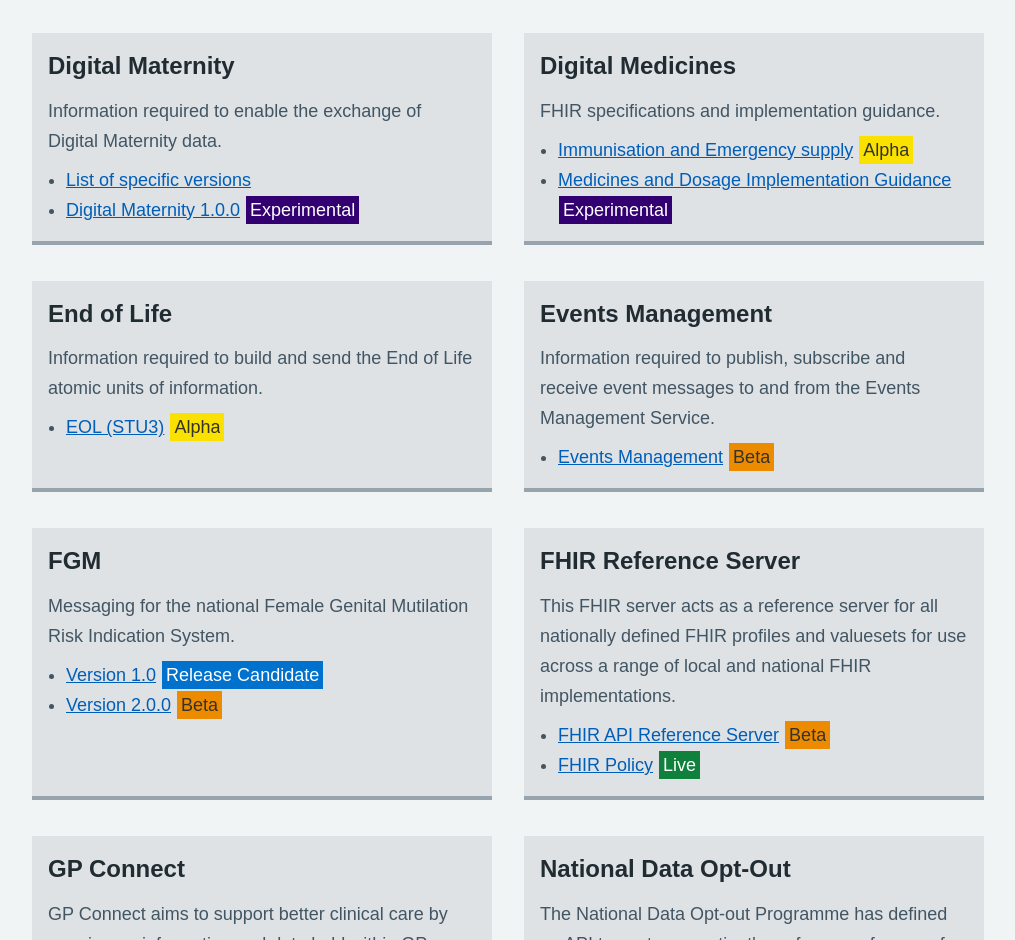
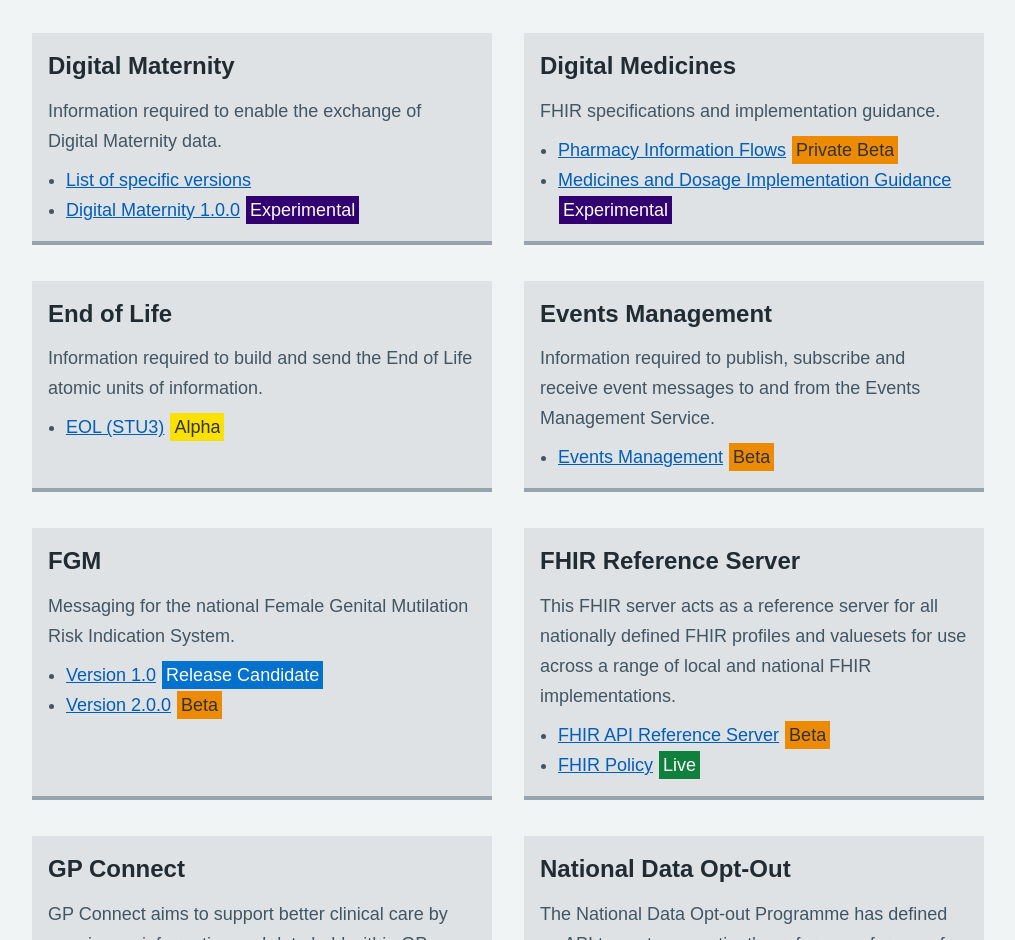
Before and after one commit to NHS-digital-website/developer-nhs-uk, a plain HTML site: page apis/index.html in a window 1280 px wide. Shown: the part 1763-2703 px from the top of the page, without its empty margins (132-1147 px from the left). Drawn offline with Linux system fonts and the light colour scheme.

Commit message:
Change to Digital Medicine Box

```diff
--- a/apis/index.html
+++ b/apis/index.html
@@ -232,9 +232,8 @@
                         <h3><strong>Digital Medicines</strong></h3>
                         <p>FHIR specifications and implementation guidance.</p>
                         <ul>
-                            <li><a href="https://digital.nhs.uk/services/fhir-apis/guidance-for-developers/digital-medicine-specification">Immunisation
-                                and Emergency supply</a>
-                                <span class="indicator indicator-alpha">Alpha</span>
+                            <li><a href="https://digital.nhs.uk/services/fhir-apis/guidance-for-developers/digital-medicine-specification">Pharmacy Information Flows</a>
+                                <span class="indicator indicator-beta">Private Beta</span>
                             </li>
                             <li><a href="https://developer.nhs.uk/apis/dose-syntax-implementation/">Medicines and Dosage
                                 Implementation Guidance</a>
```
